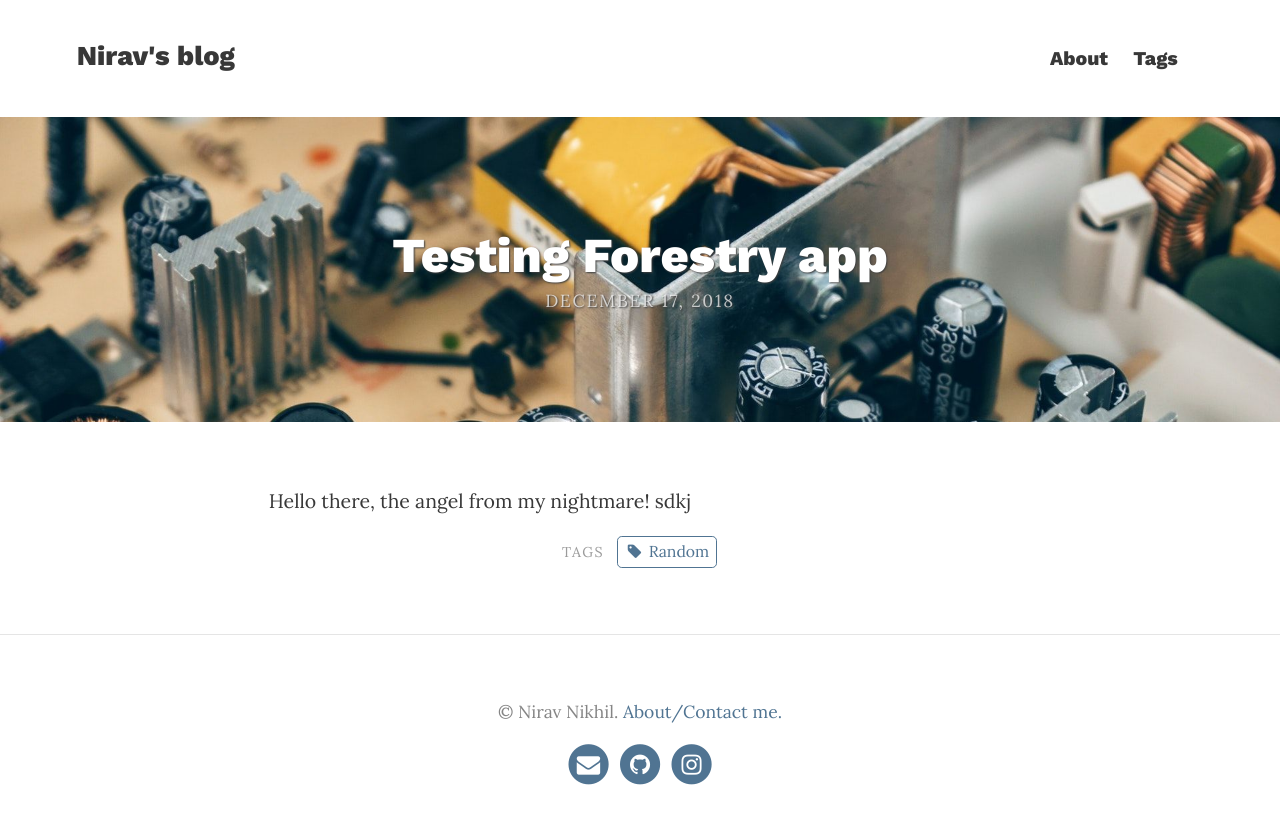
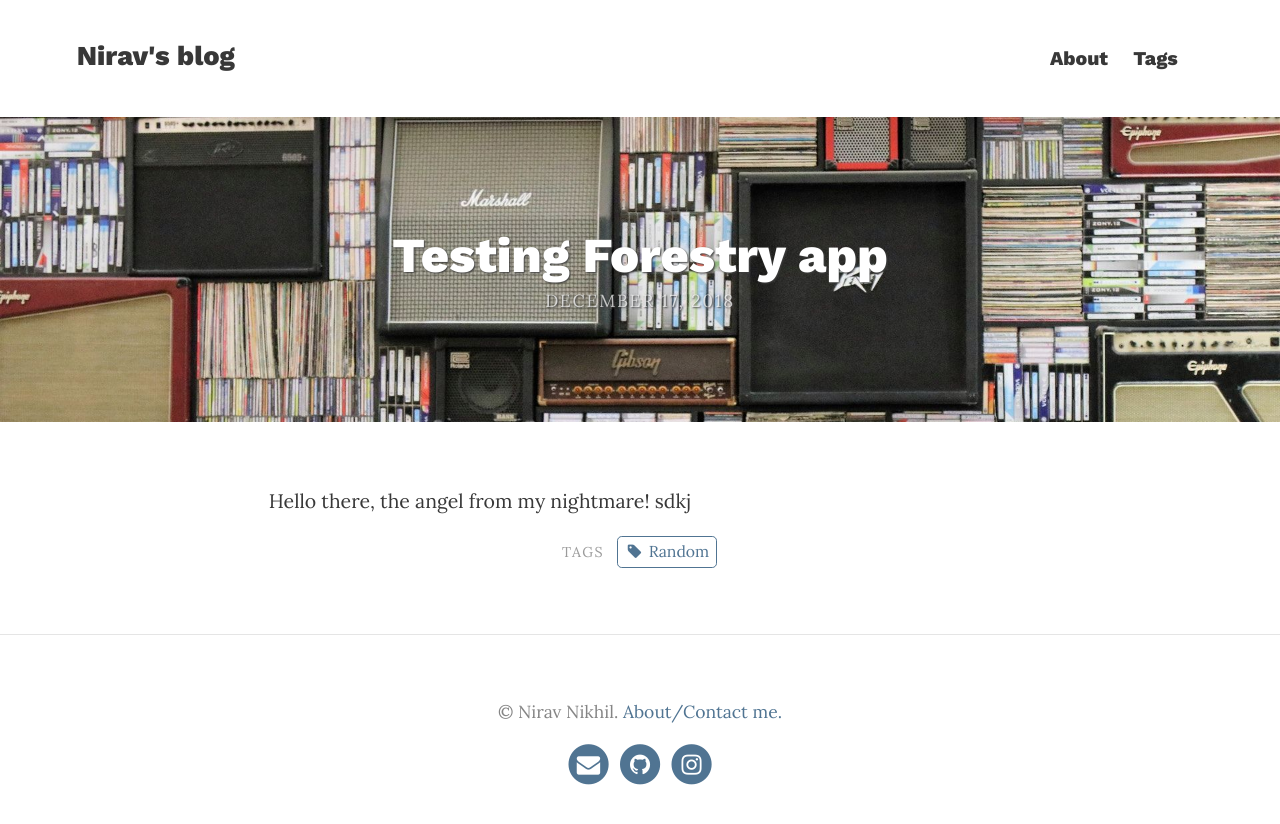
Before and after one commit to niravcodes/niravcodes.github.io, a Jekyll site: the page built from _posts/2018-12-17-testing-forestry-app.md, in a window 1280 px wide. Shown: the top 824 px of the page. Built offline with Jekyll 4.4.1, drawn with Linux system fonts in a browser that asks for light colours.

Commit message:
Update from Forestry.io - Updated testing-forestry-app.md

```diff
--- a/_posts/2018-12-17-testing-forestry-app.md
+++ b/_posts/2018-12-17-testing-forestry-app.md
@@ -5,8 +5,8 @@ published: 'true'
 date: 2018-12-17 17:59:50 +0000
 tags:
 - Random
-feature-img: "/assets/img/pexels/circuit.jpeg"
-thumbnail: "/assets/img/pexels/disco-full.jpeg"
+feature-img: assets/img/pexels/disco-full.jpeg
+thumbnail: assets/img/pexels/search-map.jpeg
 
 ---
 Hello there, the angel from my nightmare! sdkj
```
